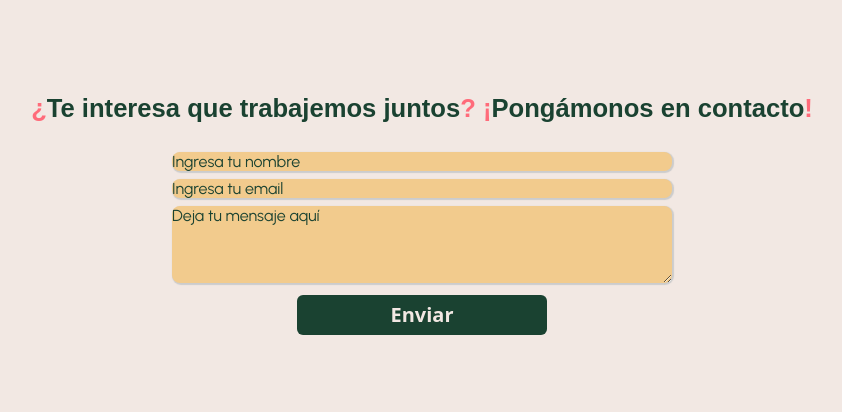
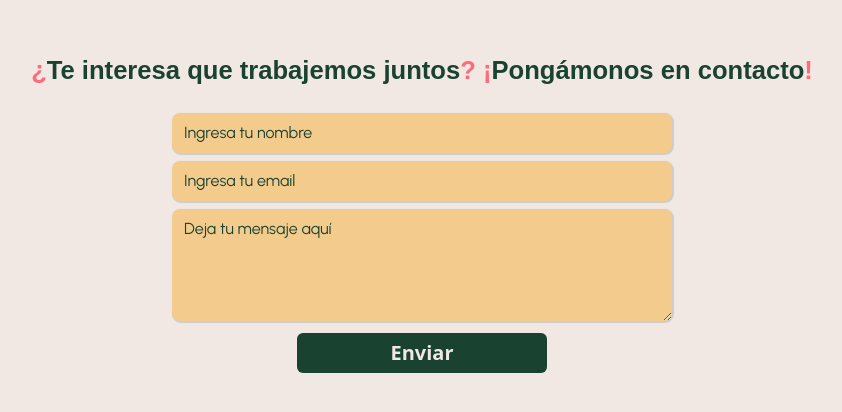
Before and after one commit to emquiroga/nextfolio, a Next.js app: page / in a window 1280 px wide. Shown: the part 2596-3008 px from the top of the page, without its empty margins (218-1060 px from the left). Built offline with nearby package versions, Linux system fonts and the light colour scheme; a web font is replaced by a local one.

Commit message:
Tailwind form working properly

```diff
--- a/package.json
+++ b/package.json
@@ -14,6 +14,7 @@
     "react-dom": "17.0.2"
   },
   "devDependencies": {
+    "@tailwindcss/forms": "^0.5.0",
     "@types/node": "17.0.22",
     "@types/react": "17.0.41",
     "autoprefixer": "^10.4.4",
--- a/tailwind.config.js
+++ b/tailwind.config.js
@@ -27,5 +27,7 @@ module.exports = {
       xXL: "clamp(60px, 2vw, 85px)"
     }
   },
-  plugins: []
+  plugins: [
+    require('@tailwindcss/forms')
+  ]
 };
```
Also changed, not shown: 1 other file (tests, documents, lock files or other folders).
